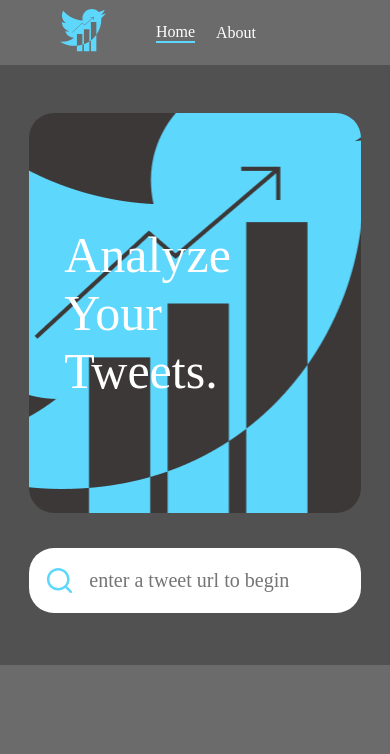
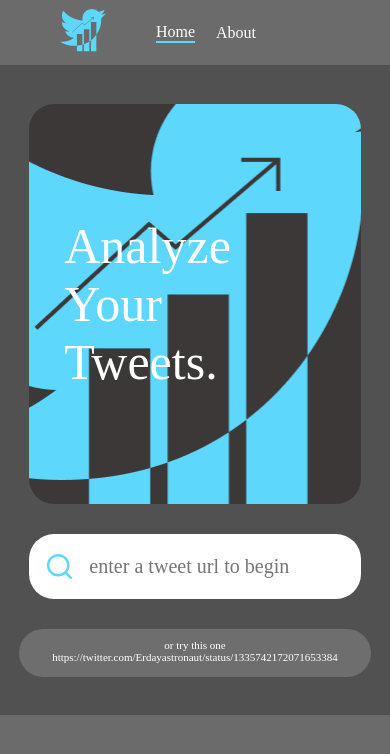
Before and after one commit to dylane1999/SentimentAnalysisApp, a React (Create React App) app in the folder client/: page / in a window 390 px wide. Shown: the top 754 px of the page. Built offline with nearby package versions, Linux system fonts and the light colour scheme; a web font is replaced by a local one.

Commit message:
Hints and Mobile Fixes

```diff
--- a/client/package.json
+++ b/client/package.json
@@ -51,8 +51,5 @@
       "last 1 firefox version",
       "last 1 safari version"
     ]
-  },
-  "devDependencies": {
-    "http-proxy-middleware": "^1.0.6"
   }
 }
--- a/client/src/components/EmbededTweet.js
+++ b/client/src/components/EmbededTweet.js
@@ -51,6 +51,10 @@ const AnalysisTweetText = styled.div`
   text-overflow: ellipsis;
   width: 400px;
   padding-top: 5%;
+
+  @media (max-width: 500px) {
+    width: 310px;
+  }
 `;
 
 // formatting for meta-data of the tweet. Right now this is just the time the tweet was created
--- a/client/src/components/MainCard.js
+++ b/client/src/components/MainCard.js
@@ -1,17 +1,16 @@
-import React from "react";
+import React, { useState } from "react";
 import styled from "styled-components";
 import BrandBackground from "../imgs/BrandBackground.png";
 import Brand from "../icons/Brand";
-import { Formik } from "formik";
+import { Formik, withFormik } from "formik";
 import SearchIcon from "../imgs/SearchIcon.svg";
 import * as Yup from "yup";
 import { connect, useSelector } from "react-redux";
 import { getSentimentData, clearSentences } from "../actions";
 
-
 const Root = styled.div`
   background-color: #515151;
-  height: 600px;
+  height: 650px;
   width: 100vw;
   display: flex;
   flex-direction: column;
@@ -87,19 +86,39 @@ const ErrorMessage = styled.div`
   padding: 5px;
 `;
 
+const SuggestionBox = styled.div`
+  color: white;
+  font-size: 16px;
+  font-family: aktiv-grotesk;
+  padding: 10px;
+  width: 85%;
+  height: 48px;
+  background: rgba(196, 196, 196, 0.25);
+  border-radius: 25px;
+  text-align: center;
+
+  @media (max-width: 700px) {
+    font-size: 11px;
+    height: 48px;
+    width: 95%;
+  }
+`;
+
 const SearchWrapper = styled.div`
   display: flex;
   flex-direction: column;
   justify-content: center;
   align-items: center;
-  height: 75px;
 `;
 
 const MainCard = (props) => {
+  const [analyzed, setanalyzed] = useState(false);
+
   const handleSubmission = (values) => {
     if (props.document.documentContents != null) {
-      props.clearSentences()
+      props.clearSentences();
     }
+    setanalyzed(true);
     const tweetUid = values.tweet.split("/")[
       values.tweet.split("/").length - 1
     ];
@@ -108,6 +127,7 @@ const MainCard = (props) => {
 
   return (
     <Root>
+      {console.log(props.document.documentScore, "props.document ")}
       <Card>
         <Heading>Analyze Your Tweets. </Heading>
       </Card>
@@ -142,6 +162,15 @@ const MainCard = (props) => {
               {props.errors.tweet && props.touched.tweet ? (
                 <ErrorMessage>{props.errors.tweet}</ErrorMessage>
               ) : null}
+              {!props.touched.tweet && !props.errors.tweet && !analyzed ? (
+                <>
+                  <Spacing />
+                  <SuggestionBox>
+                    or try this one
+                    https://twitter.com/Erdayastronaut/status/1335742172071653384
+                  </SuggestionBox>
+                </>
+              ) : null}
             </SearchWrapper>
             {/* <button type="submit">Submit</button> */}
           </form>
@@ -160,4 +189,6 @@ function mapStatetoProps(state) {
     },
   };
 }
-export default connect(mapStatetoProps, { getSentimentData, clearSentences })(MainCard);
+export default connect(mapStatetoProps, { getSentimentData, clearSentences })(
+  MainCard
+);
--- a/client/src/setupProxy.js
+++ b/client/src/setupProxy.js
@@ -4,8 +4,10 @@ module.exports = function(app) {
   app.use(
     '/analyze',
     createProxyMiddleware({
-      target: `http://backend:5000`,
+      target: `http://localhost:5000`,
       changeOrigin: true,
     })
   );
 };
+
+//      target: `http://backend:5000`,
```
